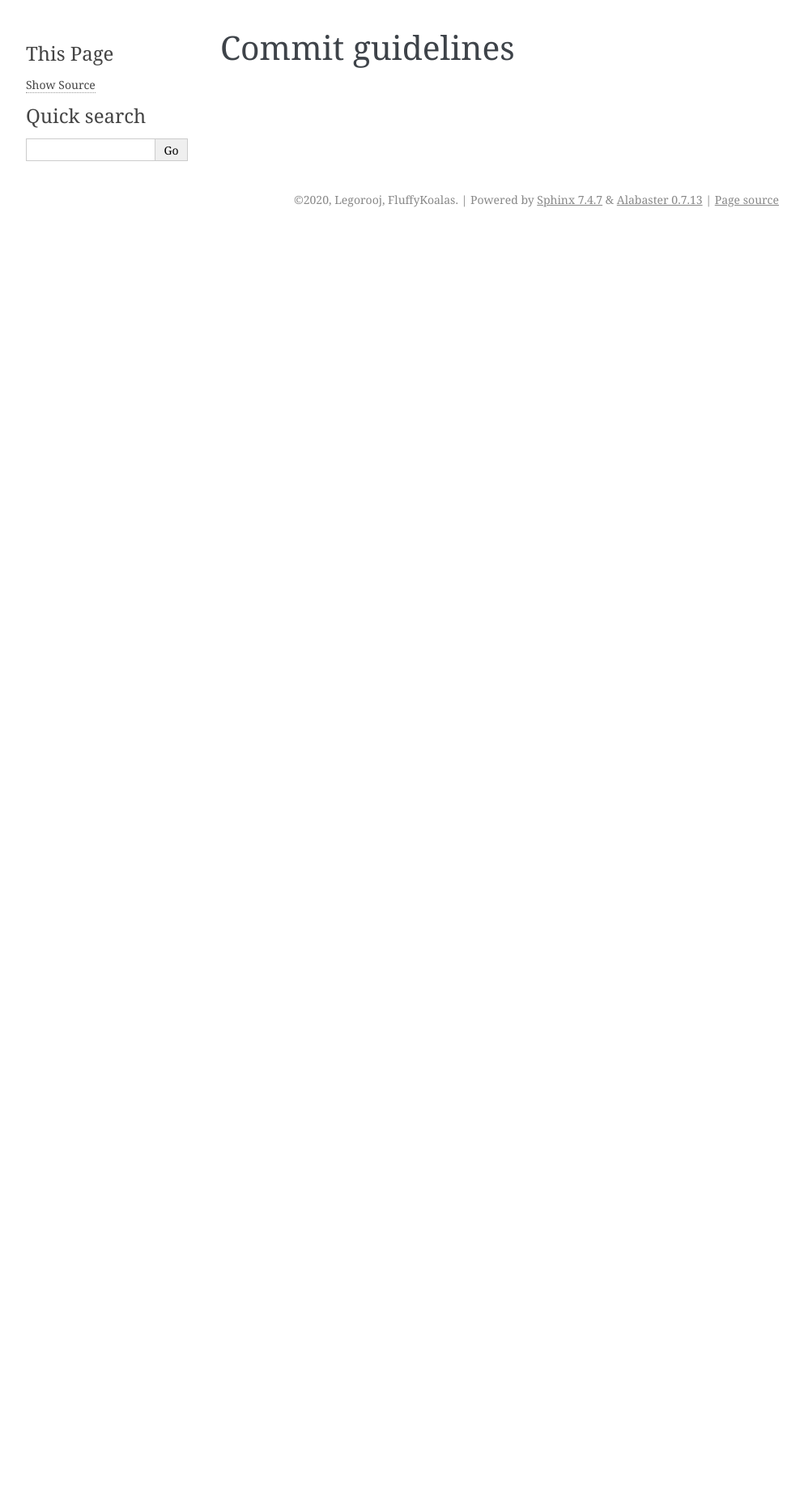
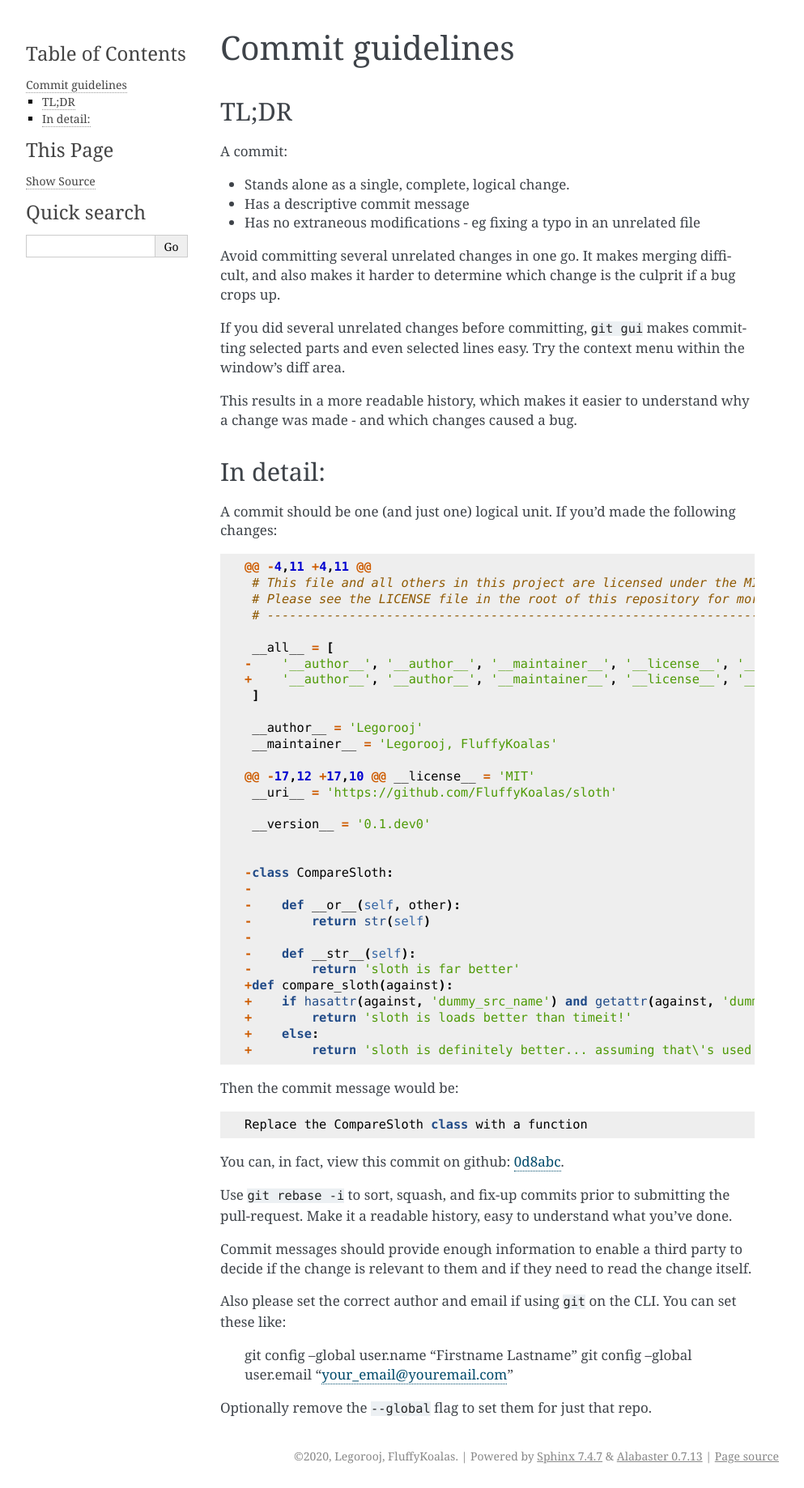
Before and after one commit to Legorooj/sloth, a Sphinx documentation site: the page built from docs/source/development/commit-guideline.rst, in a window 1280 px wide. Shown: the whole page at 81% size, without its empty margins (148-1141 px from the left). Built offline with Sphinx 7.4.7, drawn with Linux system fonts in a browser that asks for light colours; before the commit the page ends 900 px from its top, so only the background shows below that.

Commit message:
Added commit guidelines doc to documentation

```diff
--- a/docs/source/development/commit-guideline.rst
+++ b/docs/source/development/commit-guideline.rst
@@ -1,2 +1,82 @@
 Commit guidelines
 =================
+
+TL;DR
+-----
+
+A commit:
+
+* Stands alone as a single, complete, logical change.
+* Has a descriptive commit message
+* Has no extraneous modifications - eg fixing a typo in an unrelated file
+
+Avoid committing several unrelated changes in one go.
+It makes merging difficult, and also makes it harder to determine which change is the culprit if a bug crops up.
+
+If you did several unrelated changes before committing, ``git gui`` makes committing selected parts and even selected
+lines easy. Try the context menu within the window's diff area.
+
+This results in a more readable history, which makes it easier to understand why a change was made - and which changes
+caused a bug.
+
+
+In detail:
+----------
+
+A commit should be one (and just one) logical unit. If you'd made the following changes:
+
+.. code-block:: python
+
+    @@ -4,11 +4,11 @@
+     # This file and all others in this project are licensed under the MIT license.
+     # Please see the LICENSE file in the root of this repository for more details.
+     # ----------------------------------------------------------------------------
+
+     __all__ = [
+    -    '__author__', '__author__', '__maintainer__', '__license__', '__uri__', '__version__', 'CompareSloth'
+    +    '__author__', '__author__', '__maintainer__', '__license__', '__uri__', '__version__', 'compare_sloth'
+     ]
+
+     __author__ = 'Legorooj'
+     __maintainer__ = 'Legorooj, FluffyKoalas'
+
+    @@ -17,12 +17,10 @@ __license__ = 'MIT'
+     __uri__ = 'https://github.com/FluffyKoalas/sloth'
+
+     __version__ = '0.1.dev0'
+
+
+    -class CompareSloth:
+    -
+    -    def __or__(self, other):
+    -        return str(self)
+    -
+    -    def __str__(self):
+    -        return 'sloth is far better'
+    +def compare_sloth(against):
+    +    if hasattr(against, 'dummy_src_name') and getattr(against, 'dummy_src_name') == '<timeit-src>':
+    +        return 'sloth is loads better than timeit!'
+    +    else:
+    +        return 'sloth is definitely better... assuming that\'s used for timing.'
+
+
+Then the commit message would be:
+
+.. code-block::
+
+    Replace the CompareSloth class with a function
+
+You can, in fact, view this commit on github: `0d8abc <https://github.com/fluffykoalas/sloth/commit/0d8abc>`_.
+
+Use ``git rebase -i`` to sort, squash, and fix-up commits prior to submitting the pull-request. Make it a readable
+history, easy to understand what you’ve done.
+
+Commit messages should provide enough information to enable a third party to decide if the change is relevant to them
+and if they need to read the change itself.
+
+Also please set the correct author and email if using ``git`` on the CLI. You can set these like:
+
+    git config --global user.name "Firstname Lastname"
+    git config --global user.email "your_email@youremail.com"
+
+Optionally remove the ``--global`` flag to set them for just that repo.
```
